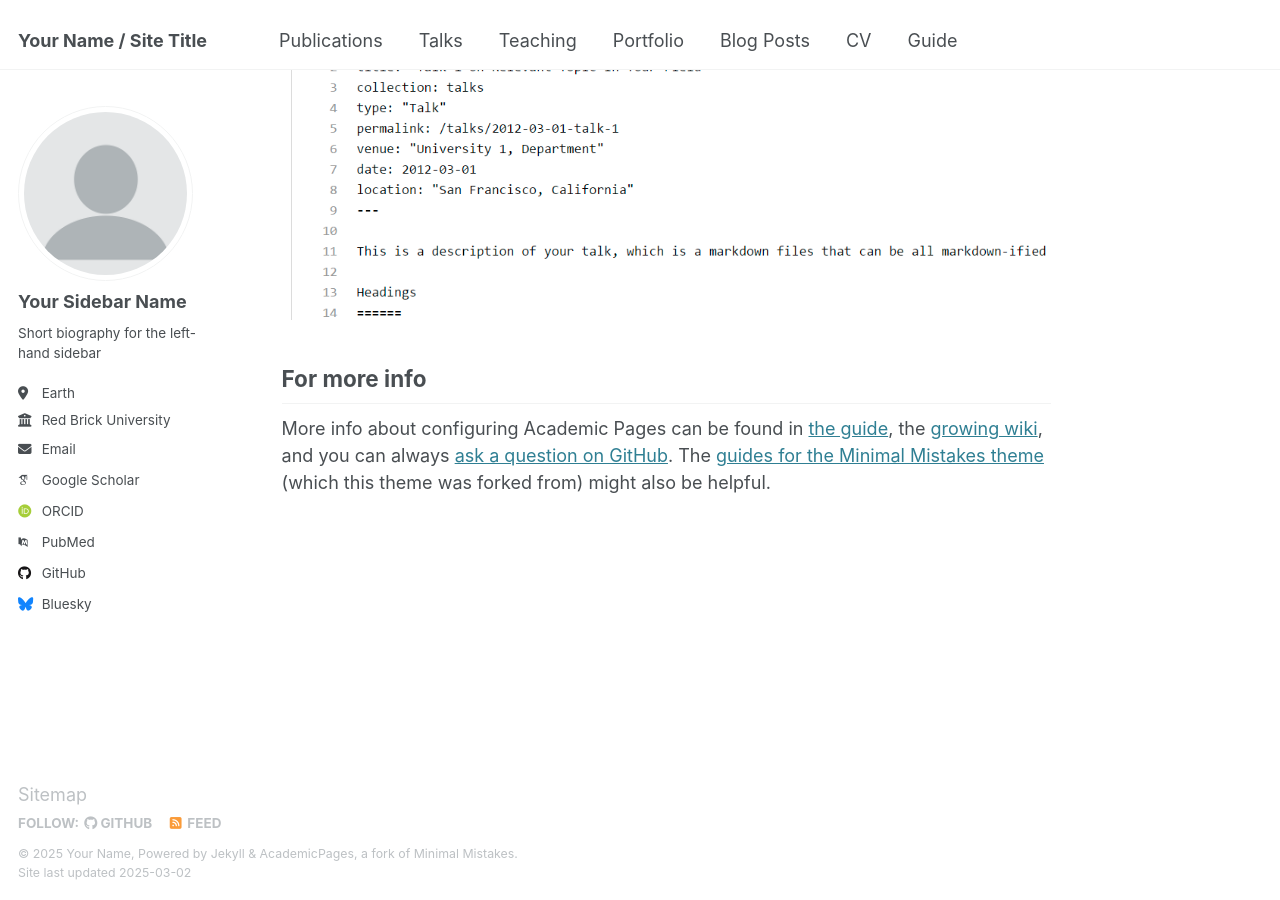
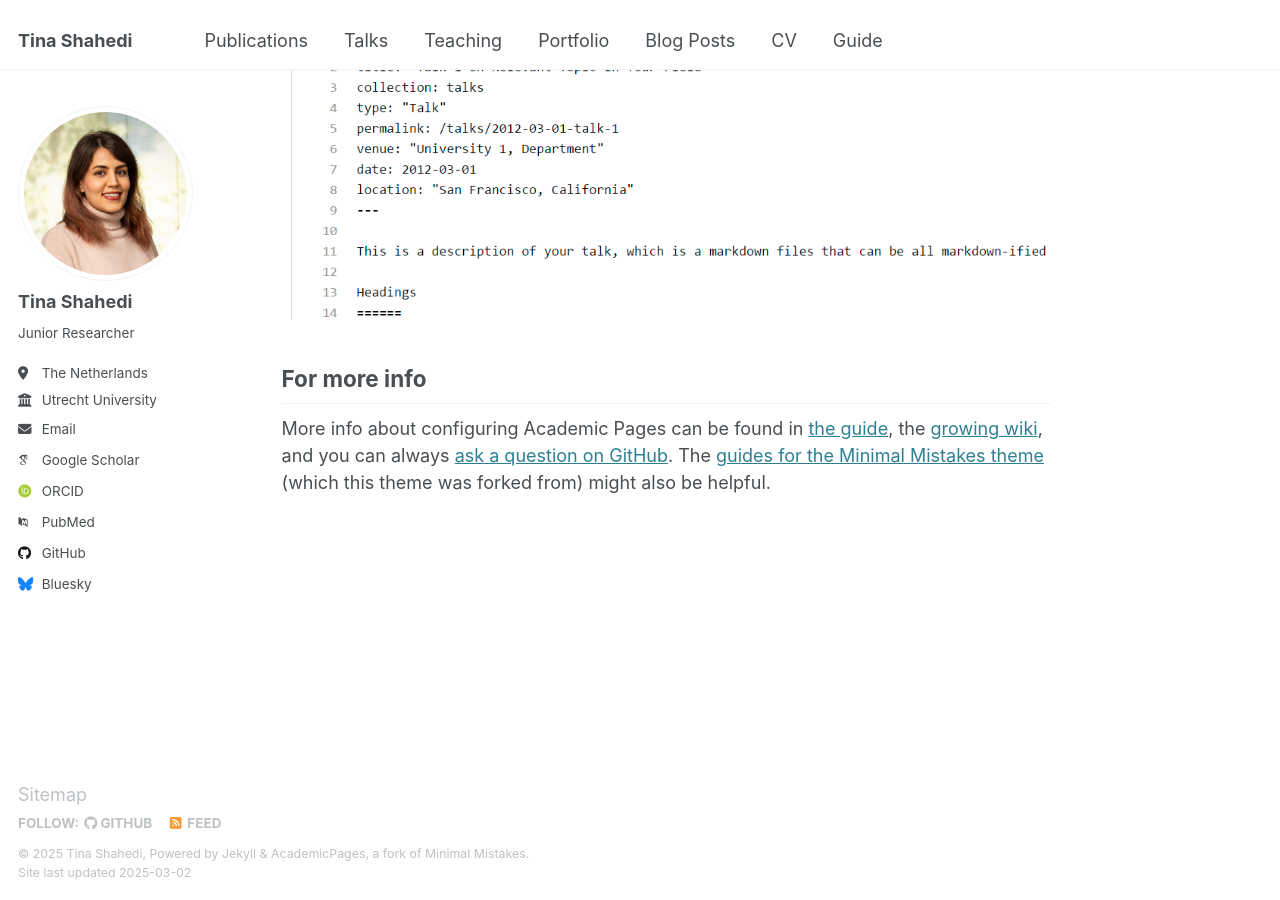
Before and after one commit to tina-shahedi/tina-shahedi.github.io, a Jekyll site: the page built from _pages/about.md, in a window 1280 px wide and 900 px high, scrolled down 2642 px. Built offline with Jekyll 4.4.1, drawn with Linux system fonts in a browser that asks for light colours; some web fonts are replaced.

Commit message:
Initial commit

```diff
--- a/_config.yml
+++ b/_config.yml
@@ -9,10 +9,10 @@
 # Basic Site Settings
 locale                   : "en-US"
 site_theme               : "default"
-title                    : "Your Name / Site Title"
+title                    : "Tina Shahedi"
 title_separator          : "-"
-name                     : &name "Your Name"
-description              : &description "personal description"
+name                     : &name "Tina Shahedi"
+description              : &description "personal webpage"
 url                      : https://academicpages.github.io # the base hostname & protocol for your site e.g. "https://[your GitHub username].github.io"
 baseurl                  : "" # the subpath of your site, e.g. "/blog"
 repository               : "academicpages/academicpages.github.io"
@@ -22,14 +22,14 @@
 #               Additional customization can be done by editing /_includes/author-profile.html
 author:
   # Biographic information
-  avatar           : "profile.png"
-  name             : "Your Sidebar Name"
+  avatar           : "bio-photo-2.jpg"
+  name             : "Tina Shahedi"
   pronouns         : # example: "she/her"
-  bio              : "Short biography for the left-hand sidebar"
-  location         : "Earth"
-  employer         : "Red Brick University"
+  bio              : "Junior Researcher"
+  location         : "The Netherlands"
+  employer         : "Utrecht University"
   uri              : # URL
-  email            : "none@example.org"
+  email            : "tina.shahedi@outlook.com"
 
   # Academic websites
   arxiv            : # URL - Update with the correct link to your profile
```
